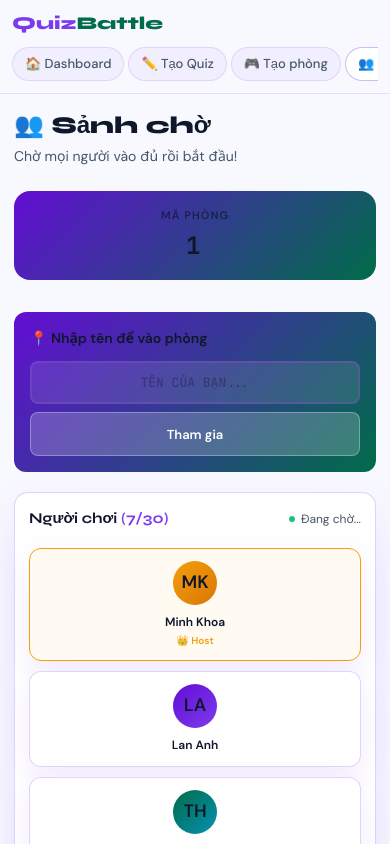
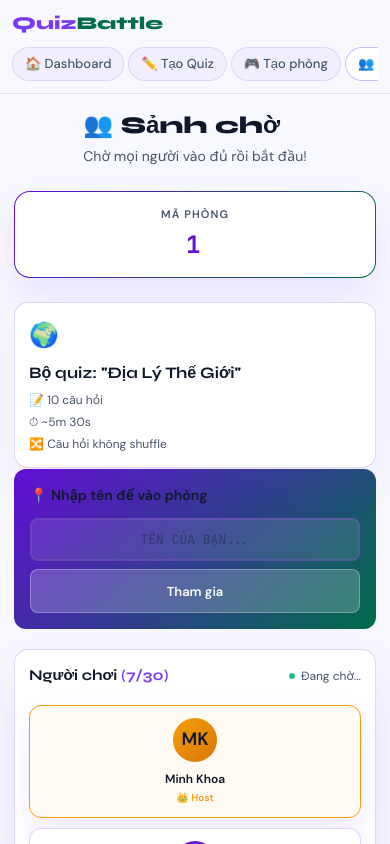
Before and after one commit to Congvinh2005/Quiz-battle, a Next.js app in the folder frontend/: page /room/1 in a window 390 px wide. Shown: the top 844 px of the page. Built offline with nearby package versions, Linux system fonts and the light colour scheme; no server answers.

Commit message:
[Fe] : fix css lobby

```diff
--- a/frontend/components/screens/LobbyScreen.tsx
+++ b/frontend/components/screens/LobbyScreen.tsx
@@ -14,6 +14,7 @@ interface LobbyScreenProps {
 
 interface DisplayPlayer {
   id: string;
+  user_id?: string;
   display_name: string;
   full_name?: string | null;
   avatar_url?: string | null;
@@ -484,6 +485,7 @@ export default function LobbyScreen({ roomCode }: LobbyScreenProps) {
 
     return players.map((player) => ({
       id: player.id,
+      user_id: player.user_id,
       display_name: player.full_name || player.display_name,
       full_name: player.full_name,
       avatar_url: player.avatar_url,
@@ -682,18 +684,32 @@ export default function LobbyScreen({ roomCode }: LobbyScreenProps) {
   return (
     <div className="lobby-wrap">
       <div className="lobby-header">
+        <div className="lobby-header-main">
+          <div className="lobby-title-row">
             <div>
               <h1 className="page-title">👥 Sảnh chờ</h1>
               <p className="lobby-subtitle">Chờ mọi người vào đủ rồi bắt đầu!</p>
+            </div>
+            <div className="lobby-code-block">
+              <div className="lobby-code-label">Mã phòng</div>
+              <div className="lobby-code">{displayRoomCode}</div>
+            </div>
+          </div>
           {!isRealtimeReady && !roomClosedMessage && (
             <p className="lobby-subtitle" style={{ fontSize: "14px", opacity: 0.75 }}>
               Đang kết nối realtime...
             </p>
           )}
         </div>
-        <div className="lobby-code-block">
-          <div className="lobby-code-label">Mã phòng</div>
-          <div className="lobby-code">{displayRoomCode}</div>
+        <div className="quiz-preview-card lobby-header-quiz">
+          <div className="qp-icon">🌍</div>
+          <div className="qp-title">Bộ quiz: &quot;{room?.quiz?.title || "Địa Lý Thế Giới"}&quot;</div>
+          <div className="qp-meta">
+            <span>📝 {room?.quiz?.question_count || 10} câu hỏi</span>
+            <span>⏱ {room?.quiz?.total_duration_formatted || "~5m 30s"}</span>
+            <span>🔀 {room?.settings?.shuffle_questions ? "Câu hỏi bị shuffle" : "Câu hỏi không shuffle"}</span>
+            {room?.quiz_id && <span>Quiz ID: {room.quiz_id}</span>}
+          </div>
         </div>
       </div>
 
@@ -729,9 +745,15 @@ export default function LobbyScreen({ roomCode }: LobbyScreenProps) {
           </div>
 
           <div className="players-grid">
-            {displayPlayers.map((player, index) => (
+            {displayPlayers.map((player, index) => {
+              const isMe = !!(player.user_id && user?.id && String(player.user_id) === String(user.id));
+
+              return (
                 <div className={`player-chip${player.isHost ? " host" : ""}`} key={player.id} style={{ position: "relative" }}>
-                <div className="player-av" style={{ background: player.avatar_url ? undefined : avatarGradients[index % avatarGradients.length] }}>
+                  <div
+                    className={`player-av${player.avatar_url ? " has-image" : ""}`}
+                    style={{ background: player.avatar_url ? undefined : avatarGradients[index % avatarGradients.length] }}
+                  >
                     {player.avatar_url ? (
                       <img src={player.avatar_url} alt="" />
                     ) : (
@@ -739,7 +761,7 @@ export default function LobbyScreen({ roomCode }: LobbyScreenProps) {
                     )}
                   </div>
                   <div className="player-name">{player.display_name}</div>
-                {player.isHost && <div className="player-badge">👑 Host</div>}
+                  {isMe ? <div className="player-badge">👤 Bạn</div> : player.isHost && <div className="player-badge">👑 Host</div>}
                   {isCurrentUserHost && !player.isHost && (
                     <button
                       className="player-kick-btn"
@@ -767,7 +789,8 @@ export default function LobbyScreen({ roomCode }: LobbyScreenProps) {
                     </button>
                   )}
                 </div>
-            ))}
+              );
+            })}
 
             {Array.from({ length: emptySlots }).map((_, index) => (
               <div className="player-chip empty" key={`empty-${index}`}>
@@ -781,18 +804,6 @@ export default function LobbyScreen({ roomCode }: LobbyScreenProps) {
         </section>
 
         <aside className="lobby-right">
-          <div className="quiz-preview-card">
-            <div className="qp-icon">🌍</div>
-            <div className="qp-title">Bộ quiz: &quot;{room?.quiz?.title || "Địa Lý Thế Giới"}&quot;</div>
-            <div className="qp-meta">
-              <span>📝 {room?.quiz?.question_count || 10} câu hỏi</span>
-              <span>⏱ {room?.quiz?.total_duration_formatted || "~5m 30s"}</span>
-
-              <span>🔀 {room?.settings?.shuffle_questions ? "Câu hỏi bị shuffle" : "Câu hỏi không shuffle"}</span>
-              {room?.quiz_id && <span>Quiz ID: {room.quiz_id}</span>}
-            </div>
-          </div>
-
           {isChatEnabled && (
             <div className="chat-card">
               <div className="chat-title">
--- a/frontend/styles/dark-mode-overrides.css
+++ b/frontend/styles/dark-mode-overrides.css
@@ -396,7 +396,13 @@
 }
 
 .dark-mode .lobby-code-block {
+  background: linear-gradient(135deg, rgba(124, 58, 237, 0.95), rgba(6, 182, 212, 0.9));
+  border-color: transparent;
   box-shadow: 0 16px 40px rgba(0, 0, 0, 0.24);
+}
+
+.dark-mode .lobby-code {
+  color: #ffffff;
 }
 
 .dark-mode .players-area {
--- a/frontend/styles/lobby.css
+++ b/frontend/styles/lobby.css
@@ -6,11 +6,22 @@
 }
 
 .lobby-header {
+  display: grid;
+  grid-template-columns: minmax(0, 1fr) 280px;
+  align-items: center;
+  gap: 24px;
+  margin-bottom: 1px;
+}
+
+.lobby-header-main {
+  min-width: 0;
+}
+
+.lobby-title-row {
   display: flex;
-  align-items: flex-start;
+  align-items: center;
   justify-content: space-between;
   gap: 24px;
-  margin-bottom: 32px;
 }
 
 .lobby-subtitle {
@@ -19,10 +30,15 @@
 }
 
 .lobby-code-block {
-  background: linear-gradient(135deg, var(--primary), var(--accent));
+  background:
+    linear-gradient(#ffffff, #ffffff) padding-box,
+    linear-gradient(135deg, var(--primary), var(--accent)) border-box;
+  border: 1.5px solid transparent;
   border-radius: 16px;
-  padding: 16px 24px;
+  padding: 14px 22px;
   text-align: center;
+  flex: 0 0 auto;
+  box-shadow: 0 16px 36px rgba(124, 58, 237, 0.12);
 }
 
 .lobby-code-label {
@@ -30,15 +46,16 @@
   font-weight: 700;
   text-transform: uppercase;
   letter-spacing: 0.1em;
-  opacity: 0.7;
+  color: var(--muted);
   margin-bottom: 4px;
 }
 
 .lobby-code {
   font-family: "JetBrains Mono", monospace;
-  font-size: 32px;
+  font-size: 30px;
   font-weight: 800;
   letter-spacing: 0.25em;
+  color: var(--primary);
 }
 
 .lobby-grid {
@@ -131,7 +148,21 @@
 .player-av img {
   width: 100%;
   height: 100%;
-  object-fit: cover;
+  object-fit: contain;
+}
+
+.player-av.has-image {
+  width: 58px;
+  height: 58px;
+  border-radius: 12px;
+  padding: 3px;
+  background: rgba(124, 58, 237, 0.08);
+  border: 1px solid rgba(124, 58, 237, 0.18);
+}
+
+.player-av.has-image img {
+  border-radius: 9px;
+  object-fit: contain;
 }
 
 .player-name {
@@ -159,17 +190,21 @@
   gap: 16px;
 }
 
+.lobby-header-quiz {
+  align-self: stretch;
+}
+
 .quiz-preview-card {
   background: #ffffff;
   border: 1px solid var(--border2);
   border-radius: 16px;
-  padding: 20px;
+  padding: 16px;
   box-shadow: 0 16px 40px rgba(124, 58, 237, 0.08);
 }
 
 .qp-icon {
-  font-size: 28px;
-  margin-bottom: 10px;
+  font-size: 24px;
+  margin-bottom: 8px;
 }
 
 .qp-title {
@@ -220,8 +255,8 @@
   flex-direction: column;
   gap: 8px;
   margin-bottom: 12px;
-  min-height: 100px;
-  max-height: 180px;
+  min-height: 180px;
+  max-height: 260px;
   overflow-y: auto;
   scroll-behavior: smooth;
 }
@@ -493,6 +528,10 @@
 }
 
 @media (max-width: 900px) {
+  .lobby-header {
+    grid-template-columns: 1fr;
+  }
+
   .lobby-grid {
     grid-template-columns: 1fr;
   }
@@ -503,7 +542,7 @@
     padding: 24px 18px;
   }
 
-  .lobby-header {
+  .lobby-title-row {
     flex-direction: column;
   }
 
@@ -529,7 +568,7 @@
   }
 
   .chat-messages {
-    max-height: 220px;
+    max-height: 280px;
   }
 }
 
```
Lines whose indentation alone changed are shown as unchanged.
